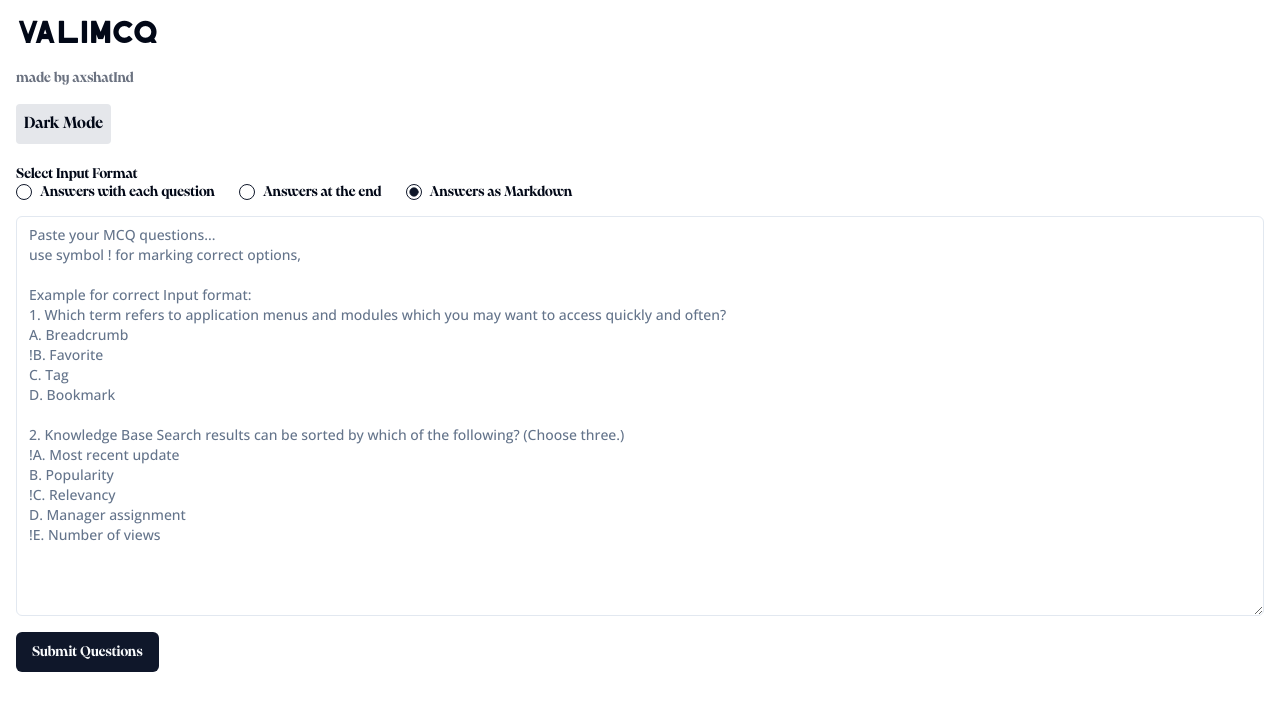
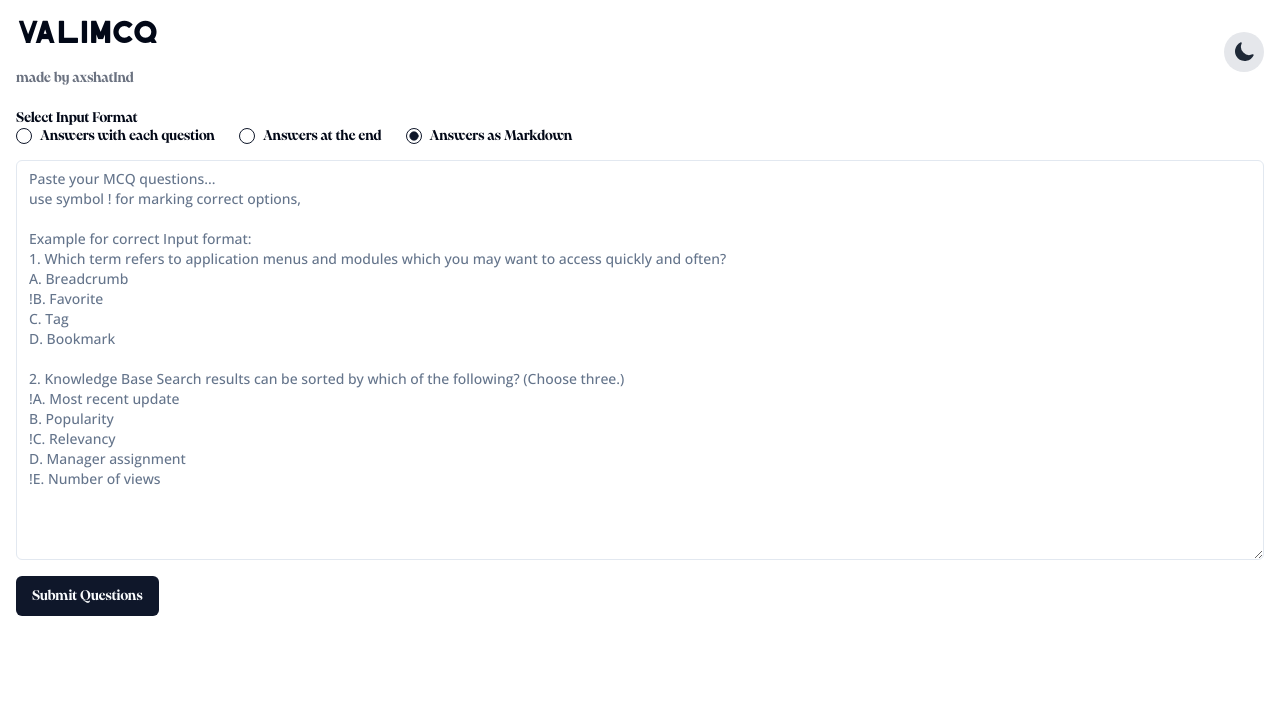
Before and after one commit to akshatsaini-dev/valimcq, a Next.js app: page / in a window 1280 px wide. Shown: the top 710 px of the page. Built offline with nearby package versions, Linux system fonts and the light colour scheme.

Commit message:
toggle button

```diff
--- a/app/page.tsx
+++ b/app/page.tsx
@@ -83,13 +83,17 @@ export default function Home() {
   };
 
   return (
-    <main className="container mx-auto p-4 space-y-4">
+    <main className="relative container mx-auto p-4 space-y-4">
       <h1 className="text-3xl font-bold" style={{ fontFamily: "Knowhere" }}>
         VALIMCQ
       </h1>
       <p className="text-sm pppangaia text-gray-500">made by axshatInd</p>
 
-      <ThemeToggle />
+      {/* Position the ThemeToggle button in the top right corner */}
+      <div className="absolute top-4 right-4 z-50">
+        <ThemeToggle />
+      </div>
+
       <QuestionInput onQuestionsSubmit={handleQuestionsSubmit} />
       {questions.length > 0 && <QuestionDisplay questions={questions} />}
     </main>
--- a/components/ThemeToggle.tsx
+++ b/components/ThemeToggle.tsx
@@ -1,6 +1,7 @@
 // components/ThemeToggle.js
 "use client"; // Ensure this component can manage state
 
+import { MoonIcon, SunIcon } from "@heroicons/react/16/solid";
 import { useEffect, useState } from "react";
 
 const ThemeToggle = () => {
@@ -29,9 +30,13 @@ const ThemeToggle = () => {
   return (
     <button
       onClick={toggleTheme}
-      className="p-2 rounded pppangaia bg-gray-200 dark:bg-gray-700"
+      className="h-10 w-10 rounded-full bg-gray-200 dark:bg-gray-700 flex items-center justify-center" // Adjusted for circular shape
     >
-      {isDark ? "Light Mode" : "Dark Mode"}
+      {isDark ? (
+        <SunIcon className="h-6 w-6 text-gray-800 dark:text-gray-200" /> // Adjusted size to fit the button
+      ) : (
+        <MoonIcon className="h-6 w-6 text-gray-800 dark:text-gray-200" /> // Adjusted size to fit the button
+      )}
     </button>
   );
 };
--- a/package.json
+++ b/package.json
@@ -9,6 +9,7 @@
     "lint": "next lint"
   },
   "dependencies": {
+    "@heroicons/react": "^2.1.5",
     "@radix-ui/react-label": "^2.1.0",
     "@radix-ui/react-radio-group": "^1.2.1",
     "@radix-ui/react-slot": "^1.1.0",
```
Also changed, not shown: 1 other file (tests, documents, lock files or other folders).
